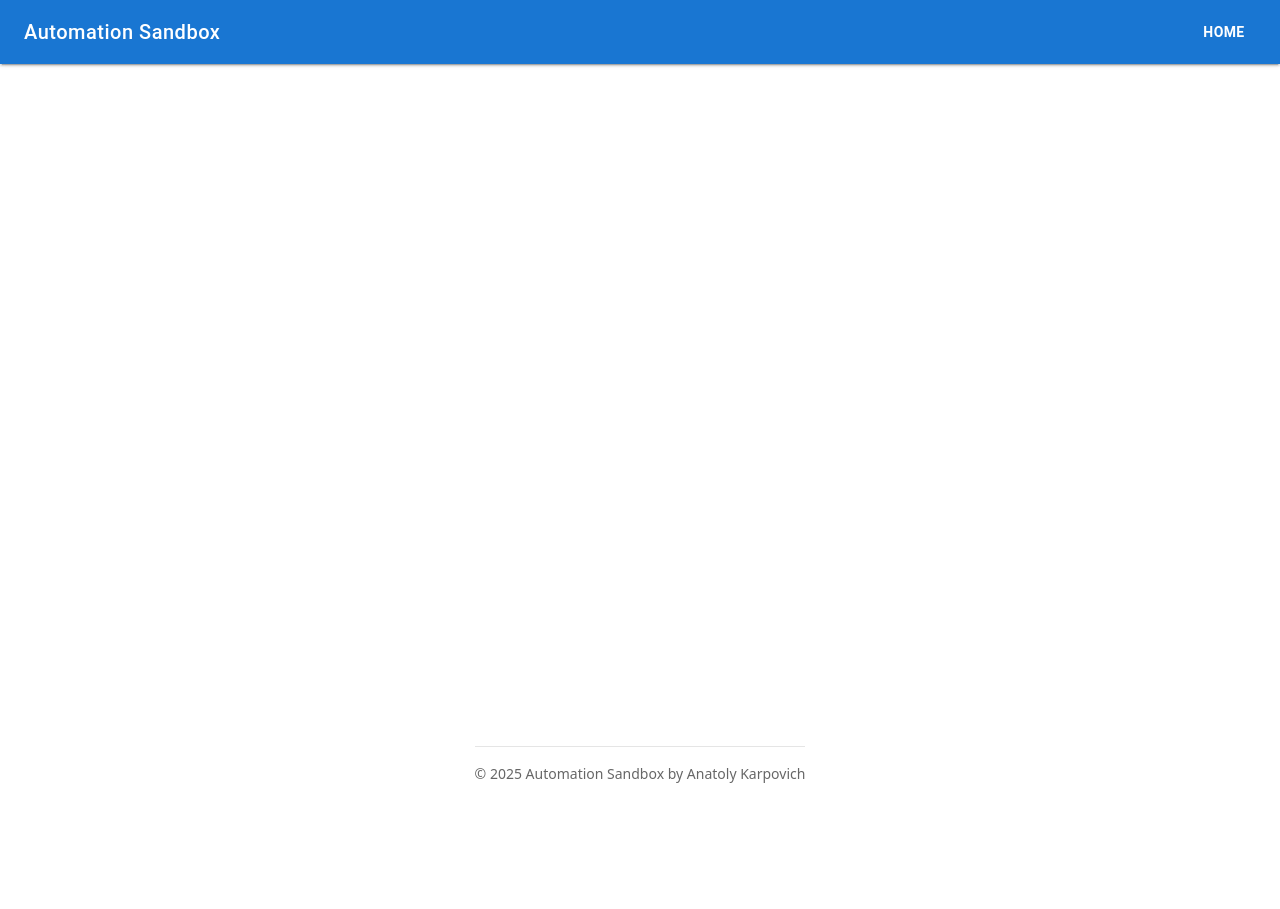
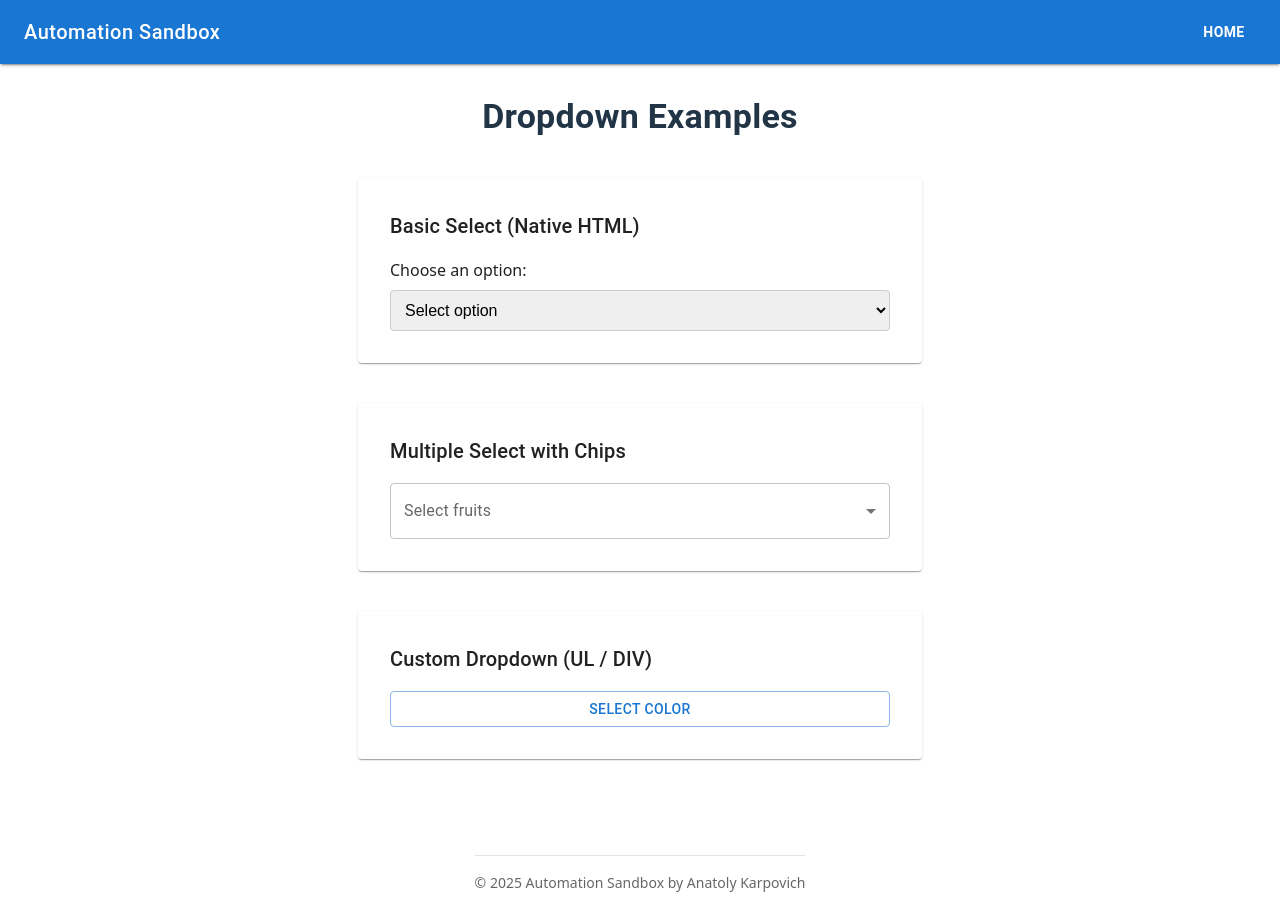
Before and after one commit to anatoly-karpovich/test-automation-sandbox, a React (Vite) app: page /dropdown in a window 1280 px wide. Before the commit the page ends 800 px from the top, so only its background shows below. Built offline with nearby package versions, Linux system fonts and the light colour scheme.

Commit message:
added dropdown page

```diff
--- a/src/App.tsx
+++ b/src/App.tsx
@@ -3,8 +3,8 @@ import Home from "./pages/Home";
 import FormAuth from "./pages/formAuth/FormAuth";
 import Success from "./pages/formAuth/Success";
 import SortableTable from "./pages/SortableTable";
+import Dropdown from "./pages/dropdown";
 // import Checkboxes from "./pages/Checkboxes";
-// import Dropdown from "./pages/Dropdown";
 // import DynamicContent from "./pages/DynamicContent";
 // import DynamicControls from "./pages/DynamicControls";
 // import DynamicLoading from "./pages/DynamicLoading";
@@ -22,7 +22,7 @@ export default function App() {
           <Route path="/success" element={<Success />} />
           <Route path="/sortable-table" element={<SortableTable />} />
           {/* <Route path="/checkboxes" element={<Checkboxes />} /> */}
-          {/* <Route path="/dropdown" element={<Dropdown />} /> */}
+          <Route path="/dropdown" element={<Dropdown />} />
           {/* <Route path="/dynamic-content" element={<DynamicContent />} /> */}
           {/* <Route path="/dynamic-controls" element={<DynamicControls />} /> */}
           {/* <Route path="/dynamic-loading" element={<DynamicLoading />} /> */}
--- /dev/null
+++ b/src/pages/Dropdown.tsx
@@ -0,0 +1,203 @@
+import {
+  Box,
+  FormControl,
+  InputLabel,
+  Select,
+  MenuItem,
+  Typography,
+  Paper,
+  OutlinedInput,
+  Checkbox,
+  ListItemText,
+  Button,
+  Chip,
+} from "@mui/material";
+import { useState } from "react";
+
+export default function Dropdown() {
+  // обычный select
+  const [option, setOption] = useState("");
+  // мультиселект
+  const [multi, setMulti] = useState<string[]>([]);
+  // кастомный dropdown
+  const [customOpen, setCustomOpen] = useState(false);
+  const [customSelected, setCustomSelected] = useState<string | null>(null);
+
+  const customOptions = ["Red", "Green", "Blue", "Yellow", "Purple"];
+  const fruits = ["Apple", "Banana", "Cherry", "Orange", "Mango"];
+  const [selectedFruits, setSelectedFruits] = useState<string[]>([]);
+
+  const handleChange = (event: any) => {
+    const {
+      target: { value },
+    } = event;
+    setSelectedFruits(typeof value === "string" ? value.split(",") : value);
+  };
+
+  return (
+    <Box
+      sx={{
+        display: "flex",
+        flexDirection: "column",
+        alignItems: "center",
+        gap: 5,
+        py: 6,
+      }}
+    >
+      <Typography variant="h4" fontWeight={600}>
+        Dropdown Examples
+      </Typography>
+
+      {/* ======= Обычный SELECT ======= */}
+      <Paper sx={{ p: 4, width: "100%", maxWidth: 500 }}>
+        <Typography variant="h6" mb={2}>
+          Basic Select (Native HTML)
+        </Typography>
+
+        <Box sx={{ textAlign: "left" }}>
+          <label htmlFor="basic-select" style={{ display: "block", marginBottom: 8 }}>
+            Choose an option:
+          </label>
+
+          <select
+            id="basic-select"
+            value={option}
+            onChange={(e) => setOption(e.target.value)}
+            data-testid="basic-select"
+            style={{
+              width: "100%",
+              padding: "10px",
+              borderRadius: 4,
+              border: "1px solid #ccc",
+              fontSize: "16px",
+            }}
+          >
+            <option value="">Select option</option>
+            <option value="option1" selected={option === "option1"}>
+              Option 1
+            </option>
+            <option value="option2" selected={option === "option2"}>
+              Option 2
+            </option>
+            <option value="option3" selected={option === "option3"}>
+              Option 3
+            </option>
+          </select>
+        </Box>
+
+        {option && (
+          <Typography sx={{ mt: 2 }} color="success.main">
+            Selected: {option}
+          </Typography>
+        )}
+      </Paper>
+
+      {/* ======= Мультиселект ======= */}
+      <Paper sx={{ p: 4, width: "100%", maxWidth: 500 }}>
+        <Typography variant="h6" mb={2}>
+          Multiple Select with Chips
+        </Typography>
+
+        <FormControl fullWidth>
+          <InputLabel id="chip-select-label">Select fruits</InputLabel>
+          <Select
+            labelId="chip-select-label"
+            id="chip-select"
+            multiple
+            value={selectedFruits}
+            onChange={handleChange}
+            input={<OutlinedInput id="select-multiple-chip" label="Select fruits" />}
+            renderValue={(selected) => (
+              <Box sx={{ display: "flex", flexWrap: "wrap", gap: 0.5 }}>
+                {(selected as string[]).map((value) => (
+                  <Chip key={value} label={value} />
+                ))}
+              </Box>
+            )}
+            data-testid="multi-chip-select"
+          >
+            {fruits.map((fruit) => (
+              <MenuItem key={fruit} value={fruit} data-testid={`chip-${fruit}`}>
+                {fruit}
+              </MenuItem>
+            ))}
+          </Select>
+        </FormControl>
+
+        {selectedFruits.length > 0 && (
+          <Typography sx={{ mt: 2 }} color="success.main">
+            Selected: {selectedFruits.join(", ")}
+          </Typography>
+        )}
+      </Paper>
+
+      {/* ======= Кастомный dropdown ======= */}
+      <Paper sx={{ p: 4, width: "100%", maxWidth: 500 }}>
+        <Typography variant="h6" mb={2}>
+          Custom Dropdown (UL / DIV)
+        </Typography>
+
+        <Box
+          sx={{
+            position: "relative",
+            width: "100%",
+            userSelect: "none",
+          }}
+        >
+          <Button
+            variant="outlined"
+            fullWidth
+            onClick={() => setCustomOpen((prev) => !prev)}
+            data-testid="custom-toggle"
+          >
+            {customSelected || "Select color"}
+          </Button>
+
+          {customOpen && (
+            <Box
+              component="ul"
+              sx={{
+                listStyle: "none",
+                p: 0,
+                m: 0,
+                mt: 1,
+                border: "1px solid #ccc",
+                borderRadius: 2,
+                position: "absolute",
+                width: "100%",
+                backgroundColor: "background.paper",
+                zIndex: 10,
+              }}
+              data-testid="custom-list"
+            >
+              {customOptions.map((color) => (
+                <Box
+                  component="li"
+                  key={color}
+                  onClick={() => {
+                    setCustomSelected(color);
+                    setCustomOpen(false);
+                  }}
+                  sx={{
+                    p: 1.5,
+                    cursor: "pointer",
+                    "&:hover": { backgroundColor: "action.hover" },
+                  }}
+                  data-testid={`custom-item-${color}`}
+                >
+                  {color}
+                </Box>
+              ))}
+            </Box>
+          )}
+        </Box>
+
+        {customSelected && (
+          <Typography sx={{ mt: 2 }} color="success.main">
+            Selected: {customSelected}
+          </Typography>
+        )}
+      </Paper>
+    </Box>
+  );
+}
```
Also changed, not shown: src/pages/FormAuth1.tsx (deleted, +0 -54 lines), 1 other file (tests, documents, lock files or other folders).
